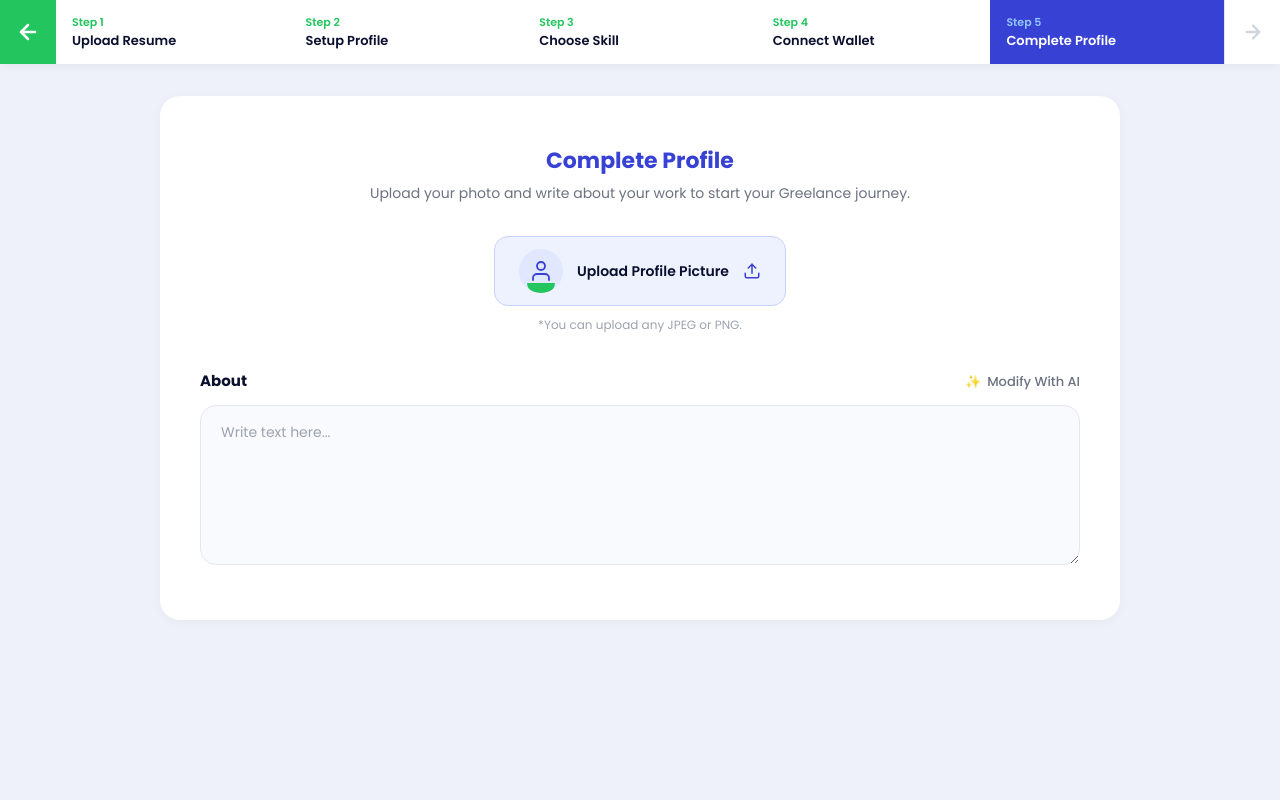
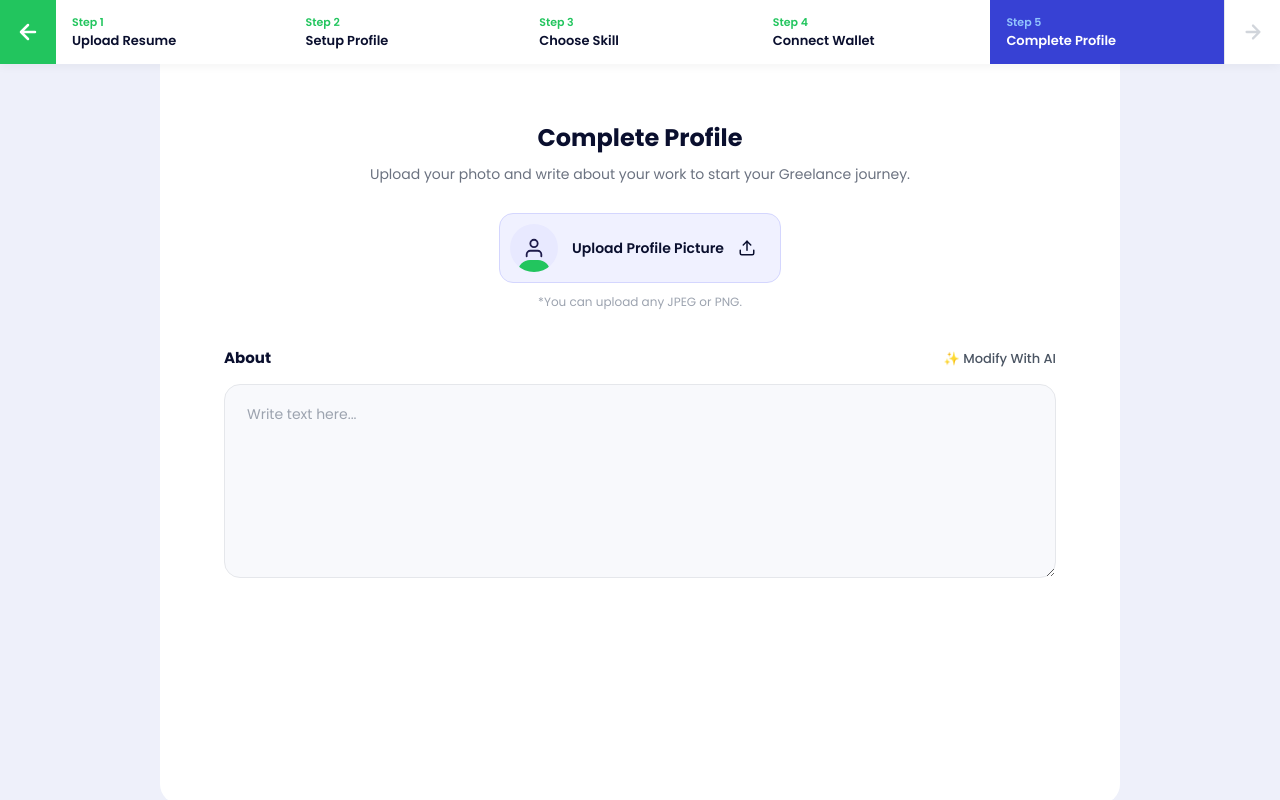
Before and after one commit to Mominkhalid045-debug/greelance-login, a React (Vite) app: page /complete-profile in a window 1280 px wide. Built offline with nearby package versions, Linux system fonts and the light colour scheme.

Commit message:
Pixel-perfect Step 5 CompleteProfile matching reference: dark title, centered upload pill with green collar avatar, About with Modify With AI, full-height card

```diff
--- a/src/pages/CompleteProfile.jsx
+++ b/src/pages/CompleteProfile.jsx
@@ -70,7 +70,7 @@ export default function CompleteProfile() {
           })}
         </div>
 
-        {/* Forward Arrow placeholder */}
+        {/* Forward Arrow */}
         <div style={{ width: '56px', background: '#fff', borderLeft: '1px solid #E5E7EB', display: 'flex', alignItems: 'center', justifyContent: 'center', flexShrink: 0 }}>
           <svg width="22" height="22" viewBox="0 0 24 24" fill="none" stroke="#D1D5DB" strokeWidth="2.5" strokeLinecap="round" strokeLinejoin="round">
             <path d="M5 12h14M12 5l7 7-7 7" />
@@ -79,12 +79,12 @@ export default function CompleteProfile() {
       </div>
 
       {/* Main Content Area - Scrollable */}
-      <div style={{ flex: 1, minHeight: 0, overflowY: 'auto', padding: '32px 40px' }}>
-        <div style={{ maxWidth: '960px', margin: '0 auto', background: '#FFFFFF', borderRadius: '20px', padding: '48px 40px', boxShadow: '0 2px 12px rgba(0,0,0,0.04)' }}>
+      <div style={{ flex: 1, minHeight: 0, overflowY: 'auto' }}>
+        <div style={{ maxWidth: '960px', margin: '0 auto', background: '#FFFFFF', borderRadius: '0 0 20px 20px', minHeight: 'calc(100vh - 60px)', padding: '56px 64px' }}>
 
           {/* Title */}
-          <div style={{ textAlign: 'center', marginBottom: '32px' }}>
-            <h2 style={{ fontFamily: "'Poppins', sans-serif", fontSize: '22px', fontWeight: 700, color: '#3741D4', margin: '0 0 6px 0' }}>
+          <div style={{ textAlign: 'center', marginBottom: '28px' }}>
+            <h2 style={{ fontFamily: "'Poppins', sans-serif", fontSize: '24px', fontWeight: 700, color: '#0A0F2E', margin: '0 0 8px 0' }}>
               Complete Profile
             </h2>
             <p style={{ fontFamily: "'Poppins', sans-serif", fontSize: '14px', color: '#6B7280', margin: 0 }}>
@@ -93,7 +93,7 @@ export default function CompleteProfile() {
           </div>
 
           {/* Profile Picture Upload */}
-          <div style={{ display: 'flex', flexDirection: 'column', alignItems: 'center', marginBottom: '36px' }}>
+          <div style={{ display: 'flex', flexDirection: 'column', alignItems: 'center', marginBottom: '12px' }}>
             <label style={{ cursor: 'pointer' }}>
               <input type="file" accept="image/*" onChange={handleImageUpload} style={{ display: 'none' }} />
               <div
@@ -101,25 +101,25 @@ export default function CompleteProfile() {
                   display: 'flex',
                   alignItems: 'center',
                   gap: '14px',
-                  padding: '12px 24px',
+                  padding: '10px 24px 10px 10px',
                   borderRadius: '14px',
-                  background: '#EEF2FF',
-                  border: '1.5px solid #C7D2FE',
-                  transition: 'all 0.2s',
+                  background: '#F0F1FF',
+                  border: '1.5px solid #D4D6FE',
                 }}
               >
-                {/* Avatar Icon */}
-                <div style={{ width: '44px', height: '44px', borderRadius: '22px', background: '#E0E7FF', display: 'flex', alignItems: 'center', justifyContent: 'center', overflow: 'hidden', position: 'relative' }}>
+                {/* Avatar Icon with green collar */}
+                <div style={{ width: '48px', height: '48px', borderRadius: '24px', background: '#E8E9FF', display: 'flex', alignItems: 'center', justifyContent: 'center', overflow: 'hidden', position: 'relative' }}>
                   {profileImage ? (
                     <img src={profileImage} alt="Profile" style={{ width: '100%', height: '100%', objectFit: 'cover' }} />
                   ) : (
                     <>
-                      <svg width="24" height="24" viewBox="0 0 24 24" fill="none" stroke="#3741D4" strokeWidth="1.8" strokeLinecap="round" strokeLinejoin="round">
+                      {/* Person silhouette */}
+                      <svg width="22" height="22" viewBox="0 0 24 24" fill="none" stroke="#1E1B4B" strokeWidth="2" strokeLinecap="round" strokeLinejoin="round" style={{ position: 'relative', zIndex: 1 }}>
                         <path d="M20 21v-2a4 4 0 0 0-4-4H8a4 4 0 0 0-4 4v2" />
                         <circle cx="12" cy="7" r="4" />
                       </svg>
                       {/* Green collar accent */}
-                      <div style={{ position: 'absolute', bottom: '0', left: '50%', transform: 'translateX(-50%)', width: '28px', height: '10px', background: '#22C55E', borderRadius: '0 0 14px 14px' }}></div>
+                      <div style={{ position: 'absolute', bottom: '0', left: '50%', transform: 'translateX(-50%)', width: '32px', height: '12px', background: '#22C55E', borderRadius: '12px 12px 0 0', zIndex: 0 }} />
                     </>
                   )}
                 </div>
@@ -129,7 +129,7 @@ export default function CompleteProfile() {
                 </span>
 
                 {/* Upload Arrow */}
-                <svg width="18" height="18" viewBox="0 0 24 24" fill="none" stroke="#3741D4" strokeWidth="2" strokeLinecap="round" strokeLinejoin="round">
+                <svg width="18" height="18" viewBox="0 0 24 24" fill="none" stroke="#0A0F2E" strokeWidth="2" strokeLinecap="round" strokeLinejoin="round">
                   <path d="M21 15v4a2 2 0 0 1-2 2H5a2 2 0 0 1-2-2v-4" />
                   <polyline points="17 8 12 3 7 8" />
                   <line x1="12" y1="3" x2="12" y2="15" />
@@ -137,14 +137,17 @@ export default function CompleteProfile() {
               </div>
             </label>
 
-            <p style={{ fontSize: '12px', color: '#9CA3AF', marginTop: '10px', margin: '10px 0 0 0' }}>
+            <p style={{ fontSize: '12px', color: '#9CA3AF', margin: '10px 0 0 0', fontFamily: "'Poppins', sans-serif" }}>
               *You can upload any JPEG or PNG.
             </p>
           </div>
 
+          {/* Divider space */}
+          <div style={{ height: '24px' }} />
+
           {/* About Section */}
           <div>
-            <div style={{ display: 'flex', justifyContent: 'space-between', alignItems: 'center', marginBottom: '12px' }}>
+            <div style={{ display: 'flex', justifyContent: 'space-between', alignItems: 'center', marginBottom: '14px' }}>
               <label style={{ fontFamily: "'Poppins', sans-serif", fontSize: '15px', fontWeight: 700, color: '#0A0F2E' }}>
                 About
               </label>
@@ -154,7 +157,7 @@ export default function CompleteProfile() {
                 onClick={handleModifyWithAI}
                 style={{
                   background: 'transparent',
-                  color: '#6B7280',
+                  color: '#4B5563',
                   border: 'none',
                   fontFamily: "'Poppins', sans-serif",
                   fontSize: '13px',
@@ -162,30 +165,32 @@ export default function CompleteProfile() {
                   cursor: 'pointer',
                   display: 'flex',
                   alignItems: 'center',
-                  gap: '6px',
+                  gap: '5px',
+                  padding: 0,
                 }}
               >
-                <span>✨</span> Modify With AI
+                ✨ Modify With AI
               </button>
             </div>
 
             <textarea
-              rows={6}
+              rows={7}
               value={aboutText}
               onChange={(e) => setAboutText(e.target.value)}
               placeholder="Write text here..."
               style={{
                 width: '100%',
-                padding: '16px 20px',
+                padding: '18px 22px',
                 borderRadius: '16px',
                 border: '1.5px solid #E5E7EB',
-                background: '#F9FAFD',
+                background: '#F8F9FC',
                 fontFamily: "'Poppins', sans-serif",
                 fontSize: '14px',
                 color: '#0A0F2E',
                 outline: 'none',
                 resize: 'vertical',
                 boxSizing: 'border-box',
+                lineHeight: 1.6,
               }}
             />
           </div>
```
